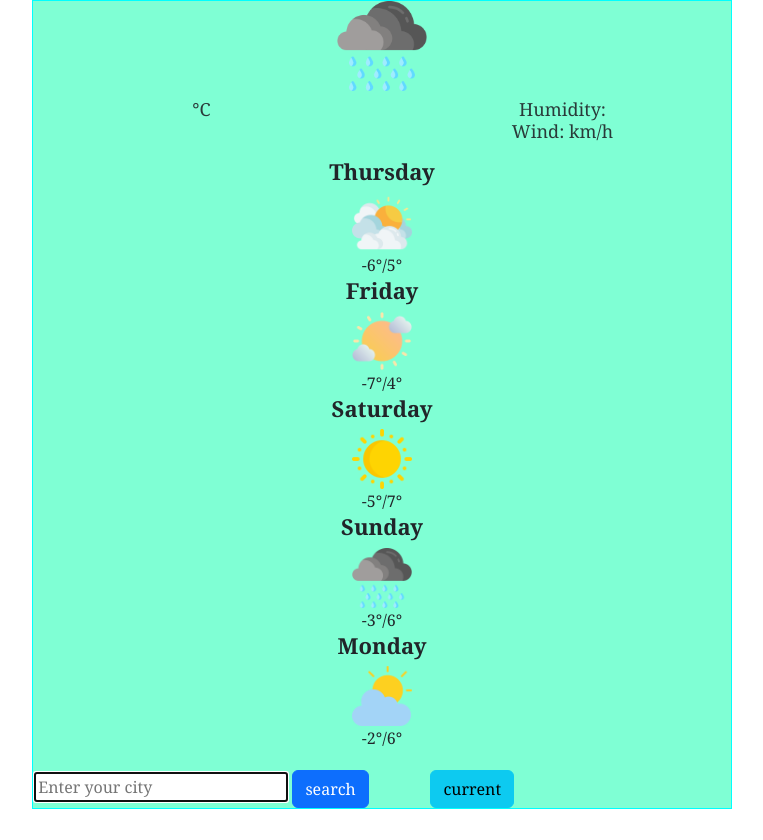
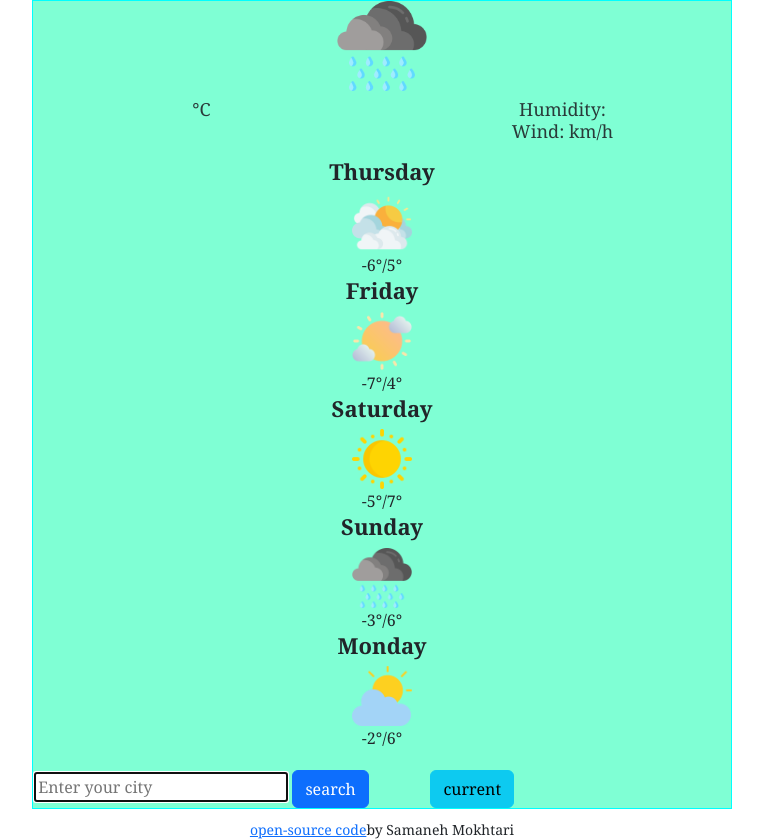
Before and after one commit to sandramkh516/weather-s, a plain HTML site: page index.html in a window 1280 px wide. Shown: the whole page, without its empty margins (258-1021 px from the left). Before the commit the page ends 809 px from the top, so only its background shows below. Drawn offline with nearby package versions, Linux system fonts and the light colour scheme.

Commit message:
add netlify link

```diff
--- a/index.html
+++ b/index.html
@@ -87,5 +87,6 @@
         <script src="src/index.js"></script>
       </div>
     </div>
+     <small><a href="https://playful-stardust-cf64d0.netlify.app/">open-source code</a>by Samaneh Mokhtari</small>
   </body>
 </html>
--- a/src/styles.css
+++ b/src/styles.css
@@ -53,3 +53,8 @@ form {
 .degrees {
   text-align: center;
 }
+small {
+  display: block;
+  text-align: center;
+  margin-top: 10px;
+}
```
